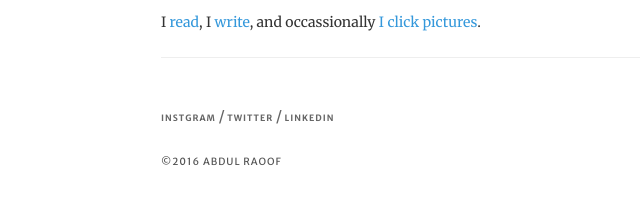
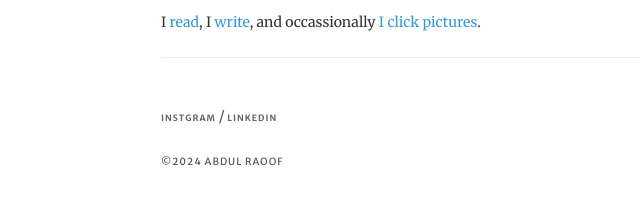
Before and after one commit to abdulraoof/abdulraoof.github.io, a Jekyll site: the page built from _pages/index.html, in a window 1280 px wide. Shown: the part 388-592 px from the top of the page, without its empty margins (119-759 px from the left). Built offline with Jekyll 4.4.1, drawn with Linux system fonts in a browser that asks for light colours; nearby versions of some CDN libraries.

Commit message:
scrollbar issue fix, bio update

```diff
--- a/Gemfile
+++ b/Gemfile
@@ -8,7 +8,7 @@
 #
 # This will help ensure the proper Jekyll version is running.
 # Happy Jekylling!
-gem "jekyll", "~> 3.6.0"
+gem "jekyll", "~> 4.3.4"
 
 # This is the default theme for new Jekyll sites. You may change this to anything you like.
 gem "minima", "~> 2.0"
--- a/_includes/footer.html
+++ b/_includes/footer.html
@@ -3,11 +3,9 @@
 		<ul>
 		 	<li><a href="https://www.instagram.com/guidedfantasy/">instgram</a></li>
 		 	/
-		 	<li><a href="https://twitter.com/guidedfantasy">twitter</a></li>
-		 	/
 		 	<li><a href="https://in.linkedin.com/in/abdulraoofb">linkedin</a></li>
 		 </ul>
-			<span>&copy;2016 abdul raoof</span>
+			<span>&copy;2024 abdul raoof</span>
 	 </nav>
 	 <!-- Google analytics tracking code -->
 	 <script>
--- a/_pages/bio.html
+++ b/_pages/bio.html
@@ -4,10 +4,10 @@
 title: Bio
 ---
 <h1>About me</h1>
-<p>I am a designer who interested in people, places, and perspectives.Currently based in Bangalore, India. I am fascinated by psychology, education, and philosophy.
+<p>I am a designer who interested in people, places, and perspectives.Currently based in Stuttgart, Germany. I am fascinated by psychology, education, and philosophy.
 </p>
-<p>That's me &#9759;. Yes, I do love mountains.</p>
+<!-- <p>That's me &#9759;. Yes, I do love mountains.</p>
 <figure>
 	<img src="{{site.baseurl}}/assets/images/iam.jpeg" alt="It's me!">
 	<figcaption>HELLO WORLD!</figcaption>
-</figure>
+</figure> -->
--- a/css/main.scss
+++ b/css/main.scss
@@ -26,7 +26,12 @@
   color: $color;
 }
 
-html {font-size: 1em;}
+html {
+  font-size: 1em;
+  //Fix for horizontal jump when vertical scrollbar appears
+  margin-left: calc(100vw - 100%);
+  margin-right: 0;
+}
 
 body {
   background-color: white;
```
Also changed, not shown: Gemfile.lock, 1 other file.
